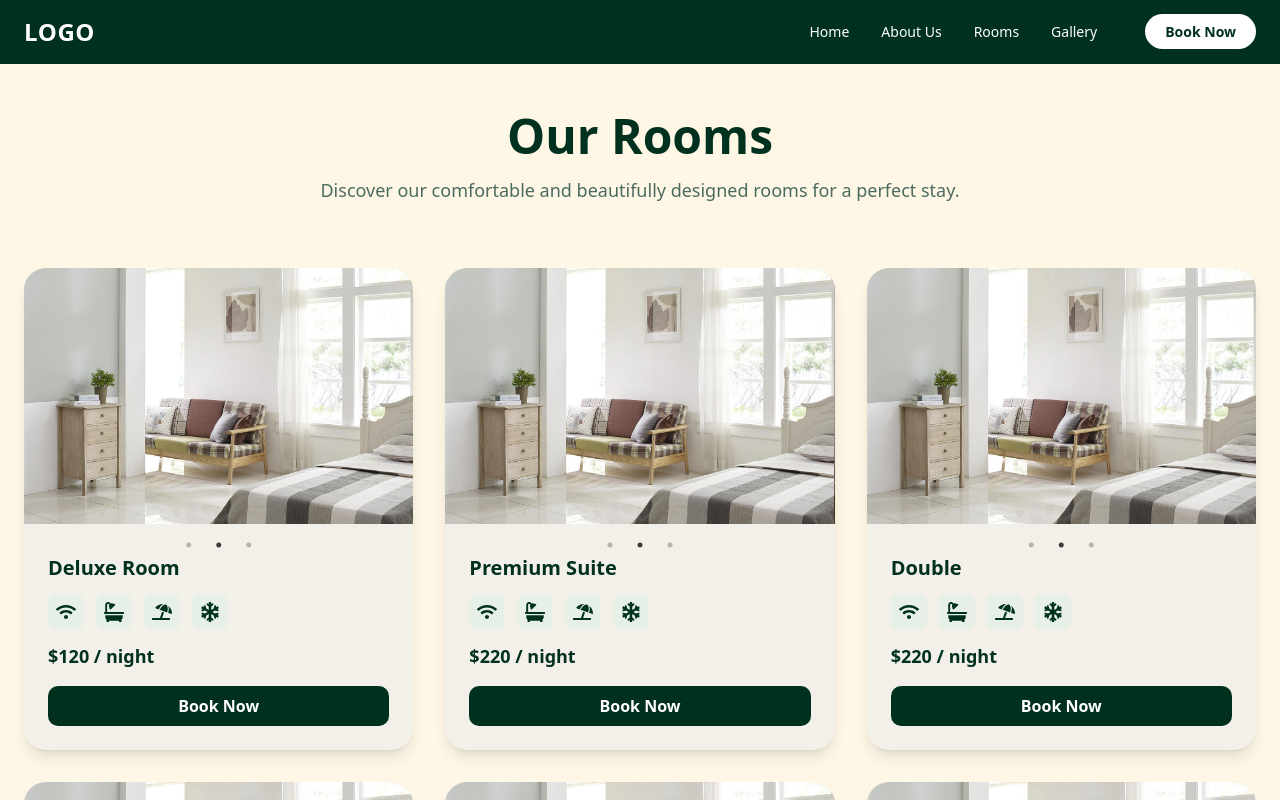
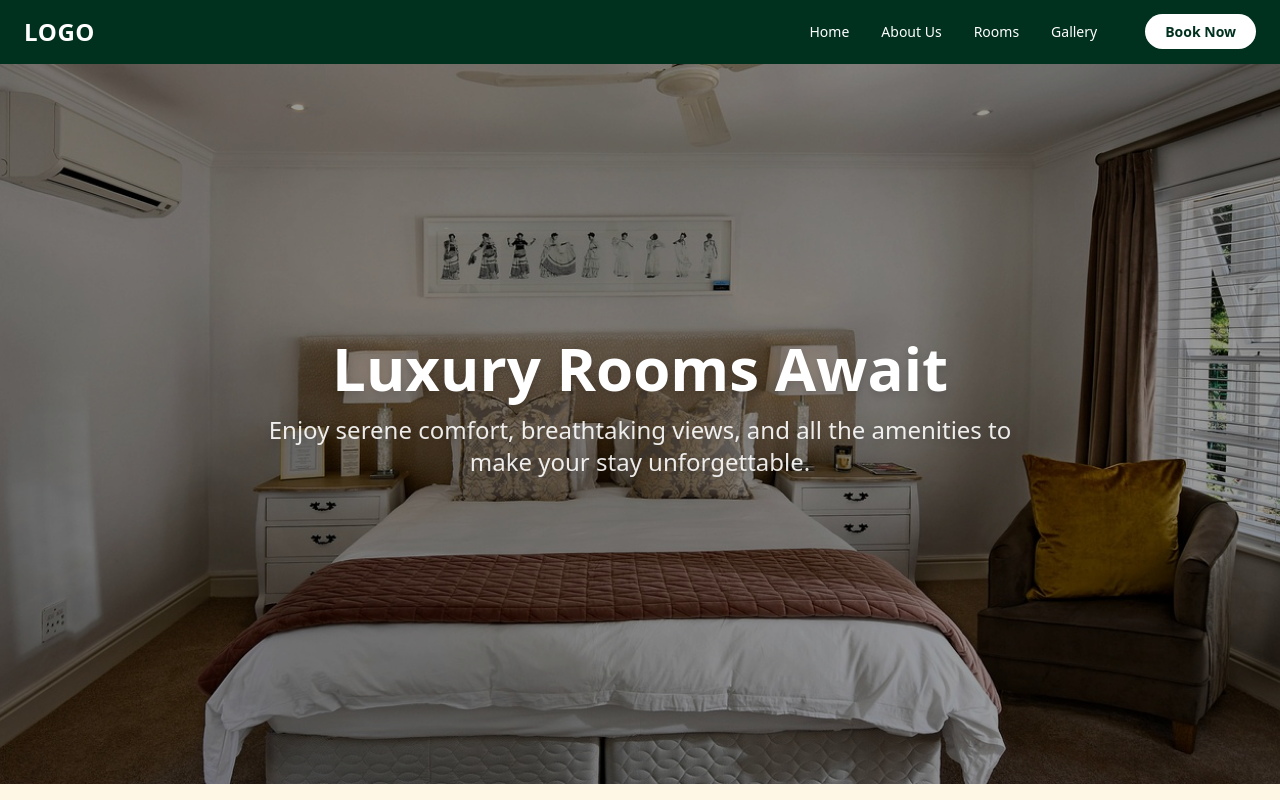
Before and after one commit to kaushalNeupane10/nvr, a Next.js app in the folder frontend/: page /rooms in a window 1280 px wide. Shown: the top 800 px of the page. Built offline with nearby package versions, Linux system fonts and the light colour scheme.

Commit message:
integrated herosection

```diff
--- a/frontend/app/rooms/page.jsx
+++ b/frontend/app/rooms/page.jsx
@@ -5,6 +5,8 @@ import roomData from "@/data/roomData";
 import { FaWifi, FaBath, FaUmbrellaBeach, FaSnowflake } from "react-icons/fa";
 import "slick-carousel/slick/slick.css";
 import "slick-carousel/slick/slick-theme.css";
+import HeroSection from "@/components/HeroSection";
+import Experience from "@/components/Experience";
 export default function page() {
     const settings = {
     dots: true,
@@ -25,6 +27,7 @@ export default function page() {
   };
   return (
     <>
+    <HeroSection/>
       <section className="py-12 bg-[#FFF7E6] px-6">
         <div className="max-w-7xl mx-auto">
           {/* heading*/}
@@ -99,6 +102,7 @@ export default function page() {
           </div>
         </div>
       </section>
+      <Experience/>
     </>
   );
 }
--- /dev/null
+++ b/frontend/components/HeroSection.jsx
@@ -0,0 +1,53 @@
+"use client";
+
+import Image from "next/image";
+import { motion } from "framer-motion";
+
+export default function Hero() {
+  return (
+    <section className="relative w-full h-[90vh] md:h-[80vh] lg:h-[90vh] overflow-hidden">
+      {/* bg image with motion */}
+      <motion.div
+        className="absolute inset-0"
+        initial={{ scale: 1 }}
+        animate={{ scale: 1.05 }}
+        transition={{ duration: 20, repeat: Infinity, repeatType: "mirror" }}
+      >
+        <Image
+          src="/images/rooms/heroroom.jpg"
+          alt="Luxury Room Hero Background"
+          fill
+          decoding="async"
+          className="object-cover object-center"
+          sizes="100vw"
+          priority
+        />
+        <div className="absolute inset-0 bg-black/30 md:bg-black/40"></div>
+      </motion.div>
+
+      {/* content*/}
+      <div className="absolute inset-0 flex flex-col justify-center items-center text-center px-6 md:px-12">
+        {/* heading */}
+        <motion.h1
+          initial={{ opacity: 0, y: -50 }}
+          animate={{ opacity: 1, y: 0 }}
+          transition={{ duration: 1 }}
+          className="text-3xl sm:text-4xl md:text-5xl lg:text-6xl font-bold text-white drop-shadow-lg mb-4"
+        >
+          Luxury Rooms Await
+        </motion.h1>
+
+        {/* subheading */}
+        <motion.p
+          initial={{ opacity: 0, y: 20 }}
+          animate={{ opacity: 1, y: 0 }}
+          transition={{ duration: 1, delay: 0.3 }}
+          className="text-base sm:text-lg md:text-xl lg:text-2xl text-white/90 mb-8 max-w-3xl drop-shadow-md"
+        >
+          Enjoy serene comfort, breathtaking views, and all the amenities to
+          make your stay unforgettable.
+        </motion.p>
+      </div>
+    </section>
+  );
+}
--- a/frontend/package.json
+++ b/frontend/package.json
@@ -13,6 +13,7 @@
     "@react-three/fiber": "^9.4.2",
     "class-variance-authority": "^0.7.1",
     "clsx": "^2.1.1",
+    "framer-motion": "^12.23.26",
     "lucide-react": "^0.562.0",
     "next": "16.1.0",
     "react": "19.2.3",
```
Also changed, not shown: 1 other file (tests, documents, lock files or other folders).
